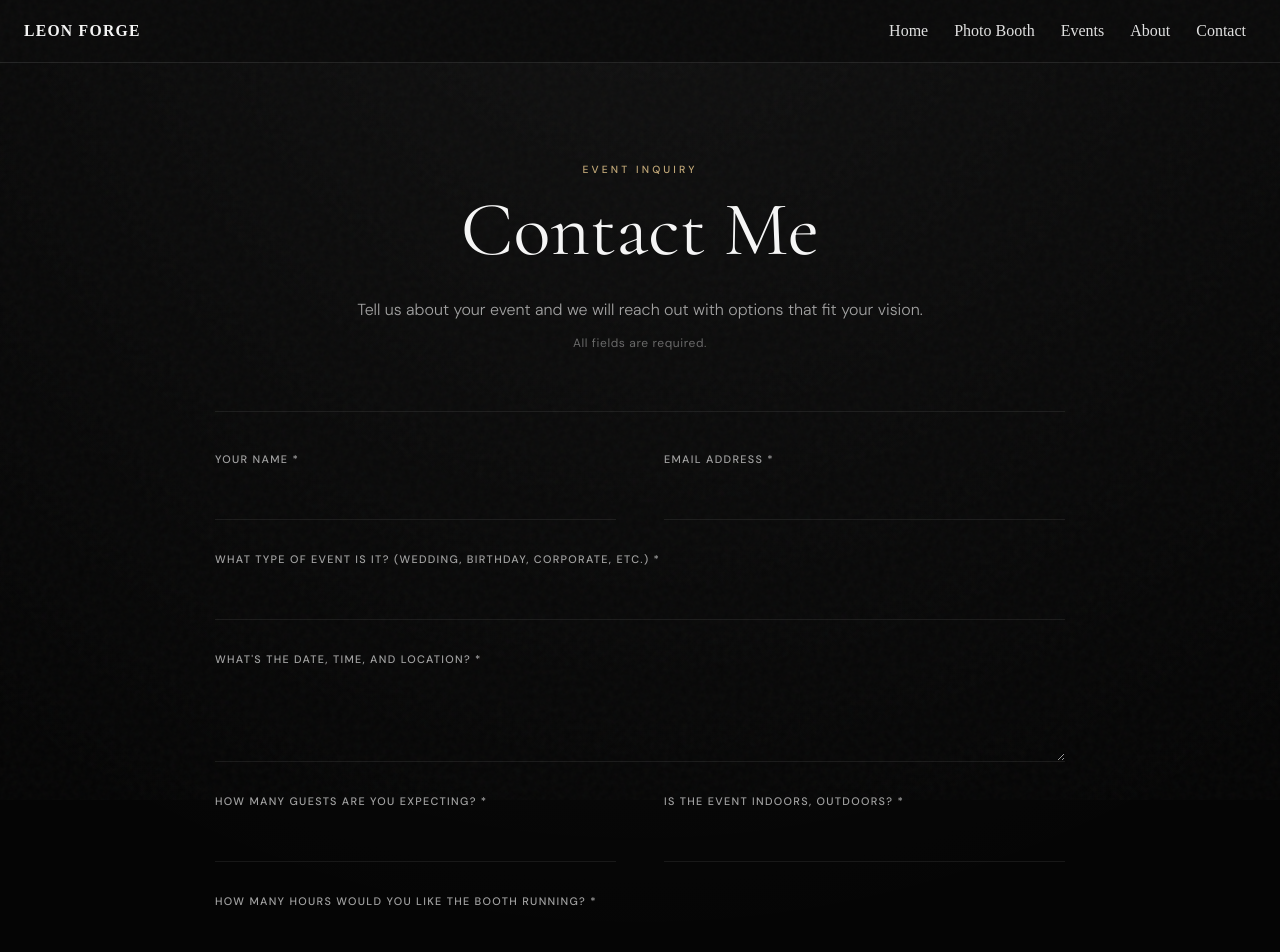
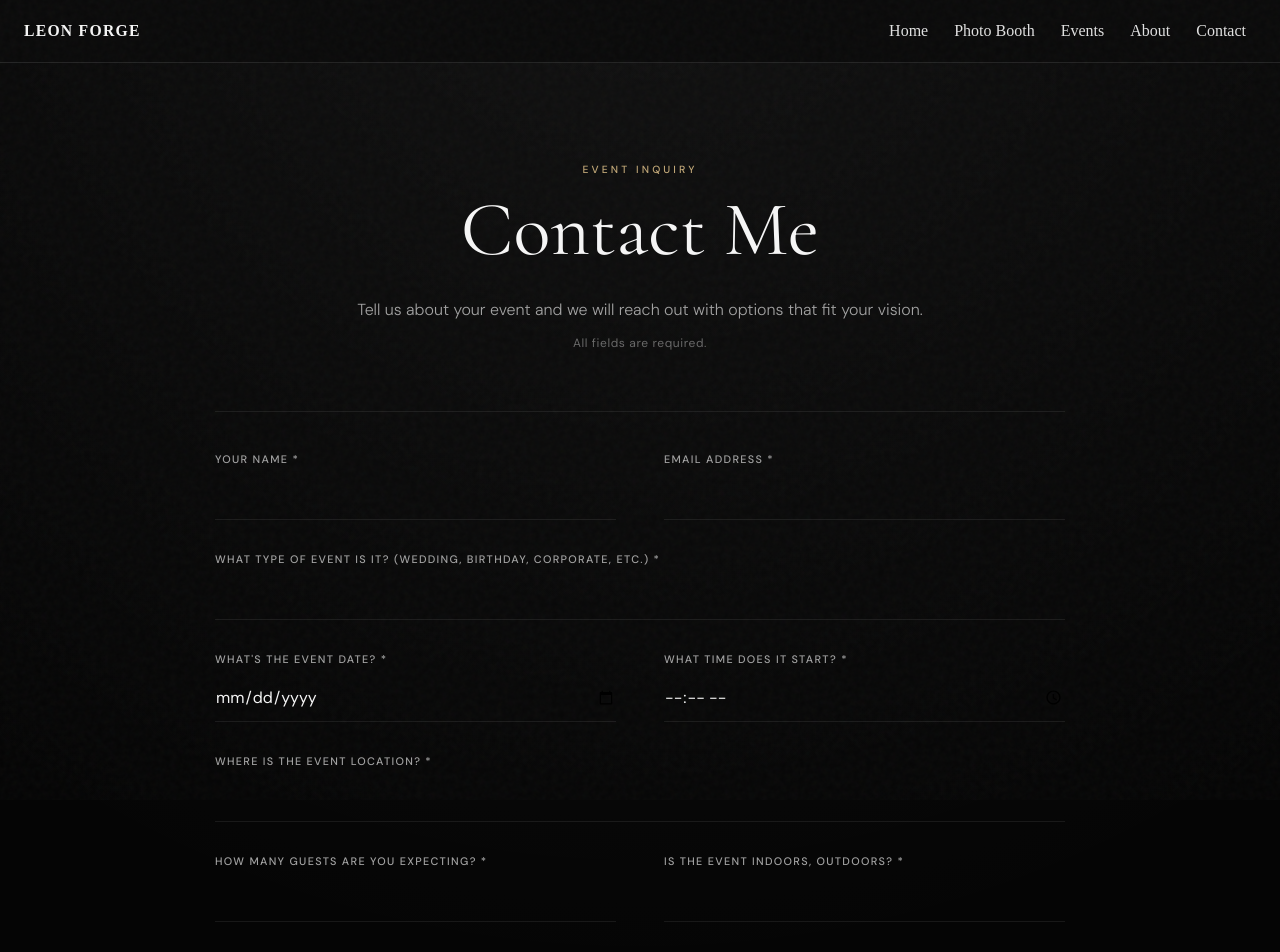
Before and after one commit to leon1186/Leon-Forge, a React (Vite) app in the folder frontend/: page /contact in a window 1280 px wide. Shown: the top 952 px of the page. Built offline with nearby package versions, Linux system fonts and the light colour scheme.

Commit message:
feat: enhance ContactPage with separate fields for event date, time, and location; update inquiry payload structure

```diff
--- a/frontend/src/pages/ContactPage.jsx
+++ b/frontend/src/pages/ContactPage.jsx
@@ -6,7 +6,9 @@ function ContactPage() {
     name: "",
     email: "",
     eventType: "",
-    dateTimeLocation: "",
+    eventDate: "",
+    eventTime: "",
+    location: "",
     guests: "",
     indoorsOutdoors: "",
     boothHours: "",
@@ -29,7 +31,13 @@ function ContactPage() {
 
   const handleSubmit = (event) => {
     event.preventDefault();
-    console.log("Inquiry submitted:", formData);
+
+    const inquiryPayload = {
+      ...formData,
+      event_date: formData.eventDate,
+    };
+
+    console.log("Inquiry submitted:", inquiryPayload);
   };
 
   return (
@@ -82,15 +90,37 @@ function ContactPage() {
             />
           </div>
 
+          <div className="form-field form-field--half">
+            <label htmlFor="eventDate">What&apos;s the event date? *</label>
+            <input
+              type="date"
+              id="eventDate"
+              name="eventDate"
+              value={formData.eventDate}
+              onChange={handleChange}
+              required
+            />
+          </div>
+
+          <div className="form-field form-field--half">
+            <label htmlFor="eventTime">What time does it start? *</label>
+            <input
+              type="time"
+              id="eventTime"
+              name="eventTime"
+              value={formData.eventTime}
+              onChange={handleChange}
+              required
+            />
+          </div>
+
           <div className="form-field form-field--full">
-            <label htmlFor="dateTimeLocation">
-              What&apos;s the date, time, and location? *
-            </label>
-            <textarea
-              id="dateTimeLocation"
-              name="dateTimeLocation"
-              rows="3"
-              value={formData.dateTimeLocation}
+            <label htmlFor="location">Where is the event location? *</label>
+            <input
+              type="text"
+              id="location"
+              name="location"
+              value={formData.location}
               onChange={handleChange}
               required
             />
```
